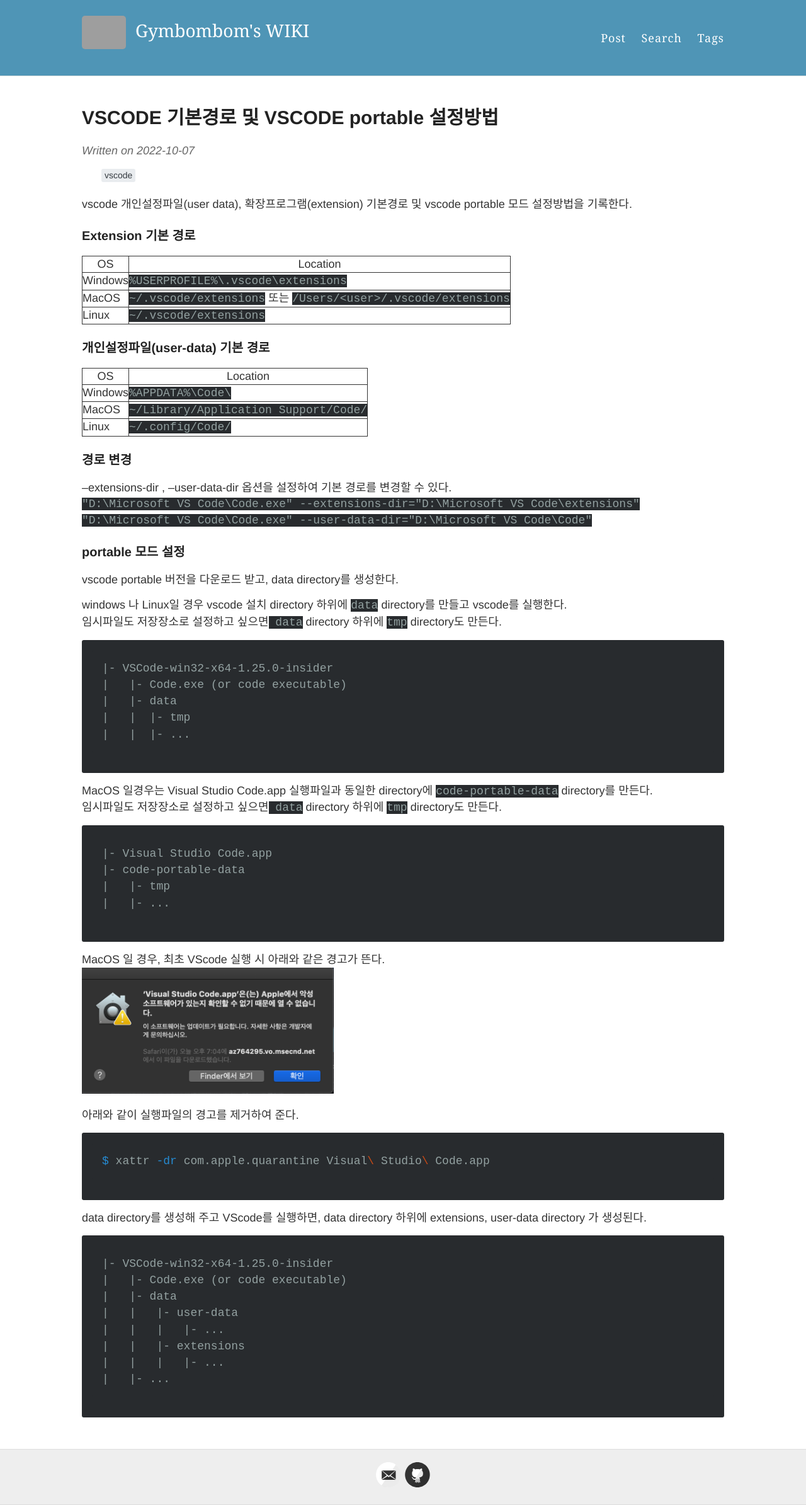
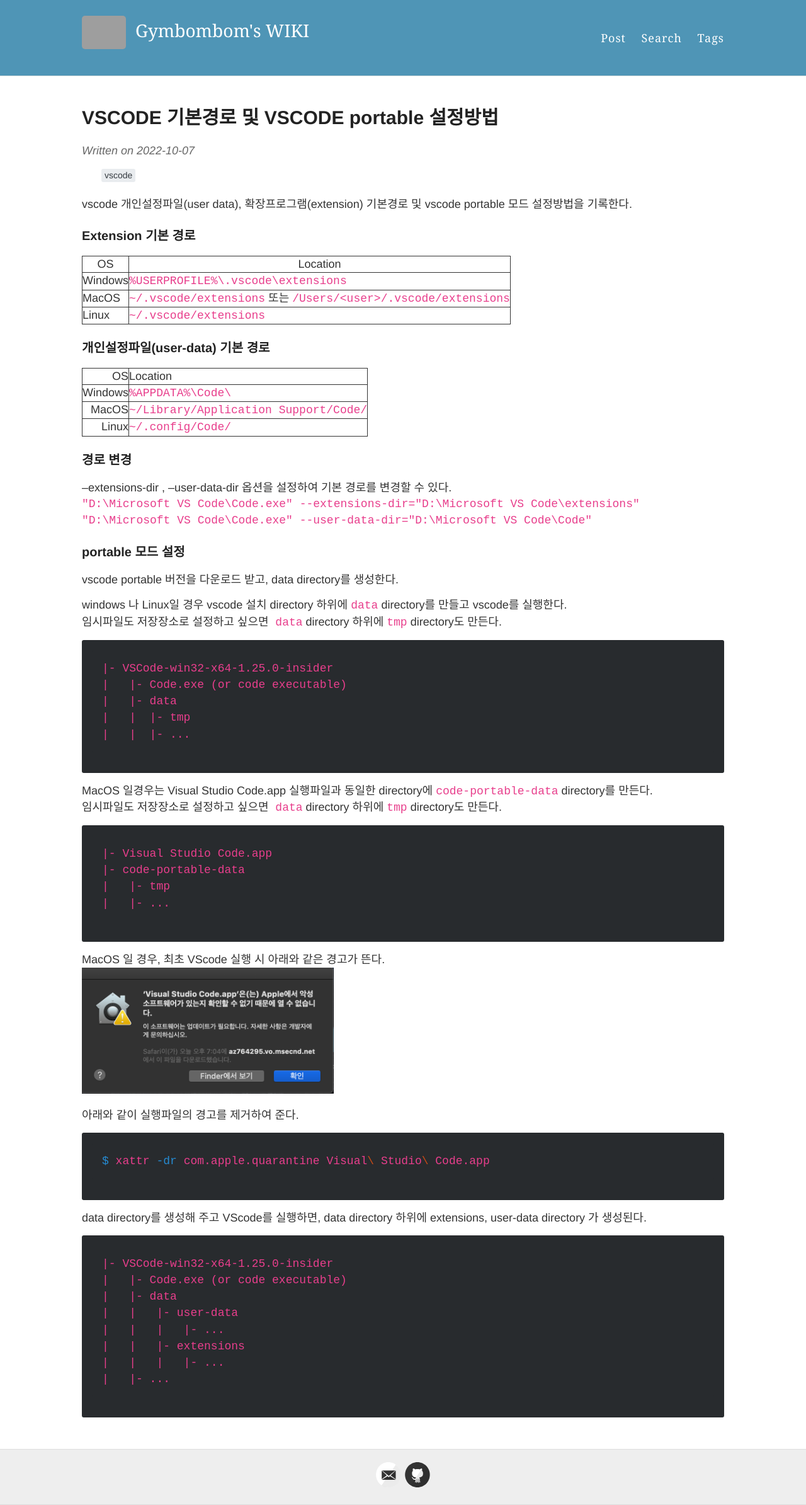
Before and after one commit to gymbombom/gymbombom.github.io, a Jekyll site: the page built from _posts/2022/2022-10-07-1-vscode-extension-location.md, in a window 1280 px wide. Shown: the whole page at 63% size. Built offline with Jekyll 4.4.1, drawn with Linux system fonts in a browser that asks for light colours; some web fonts are replaced; comment, search, counter and statistics services are not loaded; grey boxes are pictures that could not be loaded.

Commit message:
code block 의 code색 변경

```diff
--- a/_posts/2022/2022-10-07-1-vscode-extension-location.md
+++ b/_posts/2022/2022-10-07-1-vscode-extension-location.md
@@ -9,7 +9,7 @@
 ### Extension 기본 경로
 
 OS | Location
-|---|---|
+---|---
 Windows | `%USERPROFILE%\.vscode\extensions`
 MacOS | `~/.vscode/extensions` 또는 `/Users/<user>/.vscode/extensions`
 Linux | `~/.vscode/extensions`
@@ -18,7 +18,7 @@
 ### 개인설정파일(user-data) 기본 경로
 
 OS | Location
----|---
+---:|:---
 Windows | `%APPDATA%\Code\`
 MacOS | `~/Library/Application Support/Code/`
 Linux | `~/.config/Code/`
--- a/_sass/_highlights.scss
+++ b/_sass/_highlights.scss
@@ -24,8 +24,7 @@
 code {
   // font-family:'Bitstream Vera Sans Mono','Courier', monospace;
   font-family: D2Coding, 'D2 coding', monospace;
-  color: #93a1a1;
-  background-color: #282b2e;
+  color: #e83e8c;
 }
 
 .highlight .c { color: #586E75 } /* Comment */
```
